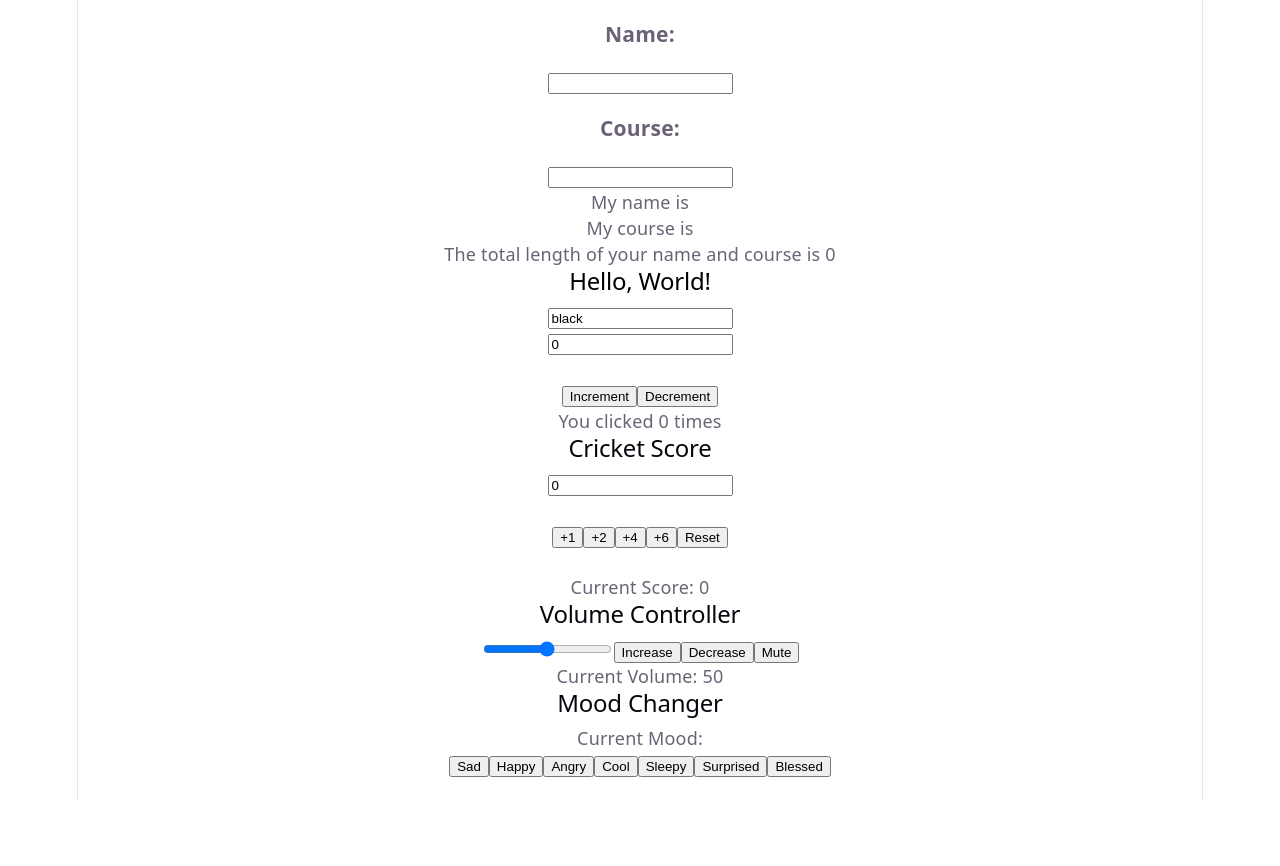
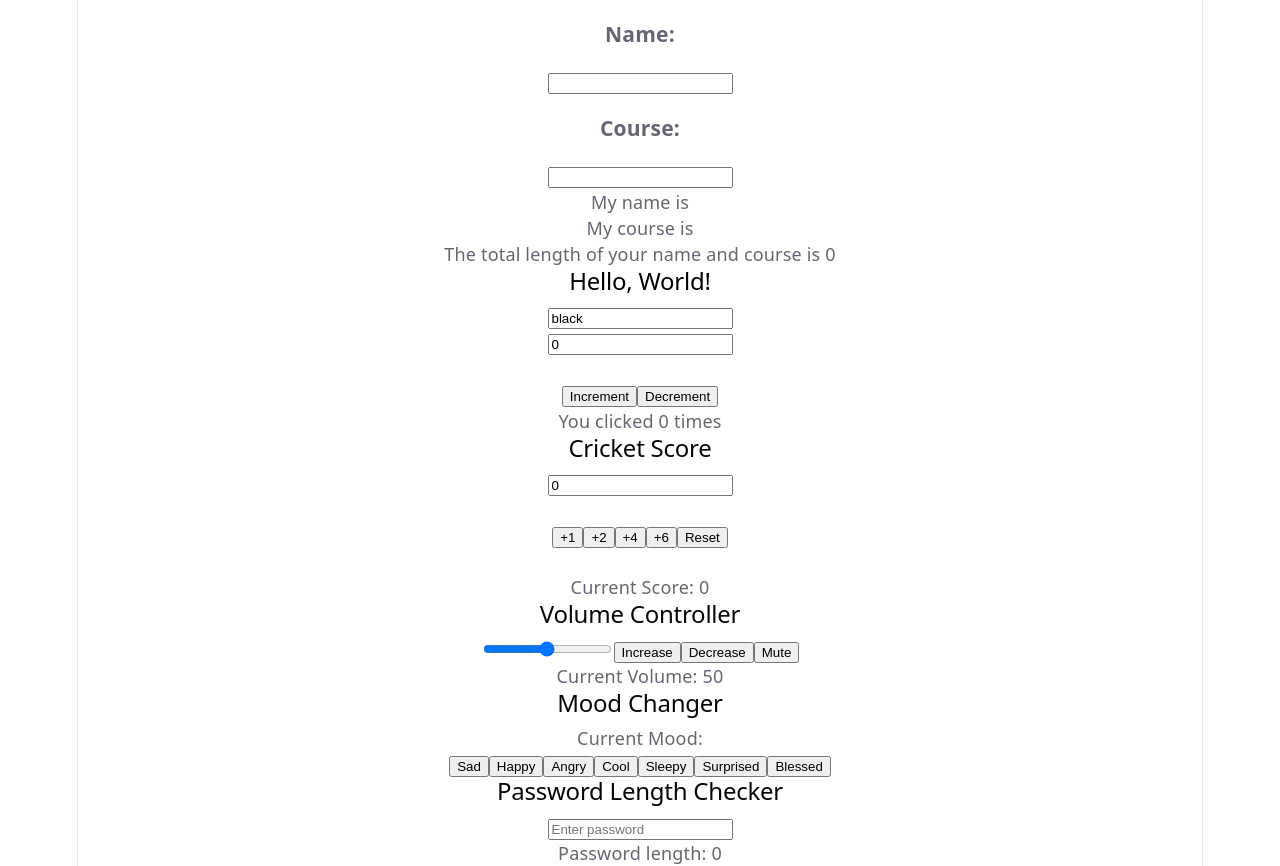
Before and after one commit to Jyoti32-feb/React-Projects-Learning-Code, a React (Vite) app in the folder my-change-task/: page / in a window 1280 px wide. Before the commit the page ends 800 px from the top, so only its background shows below. Built offline with nearby package versions, Linux system fonts and the light colour scheme.

Commit message:
passwordlengthchecker

```diff
--- a/my-change-task/src/App.jsx
+++ b/my-change-task/src/App.jsx
@@ -9,6 +9,7 @@ import Counter from './Counter'
 import CricketScore from './CricketScore'
 import VolumeController from './VolumeController'
 import MoodChanger from './MoodChanger'
+import PasswordLengthChecker from './PasswordLengthChecker'
 
 function App() {
   const [count, setCount] = useState(0)
@@ -21,6 +22,7 @@ function App() {
       <CricketScore />
       <VolumeController />
       <MoodChanger />
+      <PasswordLengthChecker />
     </>
   )
 }
--- /dev/null
+++ b/my-change-task/src/PasswordLengthChecker.jsx
@@ -0,0 +1,19 @@
+import React from 'react'
+
+const PasswordLengthChecker = () => {
+    const [password, setPassword] = React.useState("");
+  return (
+    <div>
+      <h2>Password Length Checker</h2>
+      <input
+        type="password"
+        placeholder="Enter password"
+        value={password}
+        onChange={(e) => setPassword(e.target.value)}
+      />
+      <p>Password length: {password.length}</p>
+    </div>
+  )
+}
+
+export default PasswordLengthChecker
```
